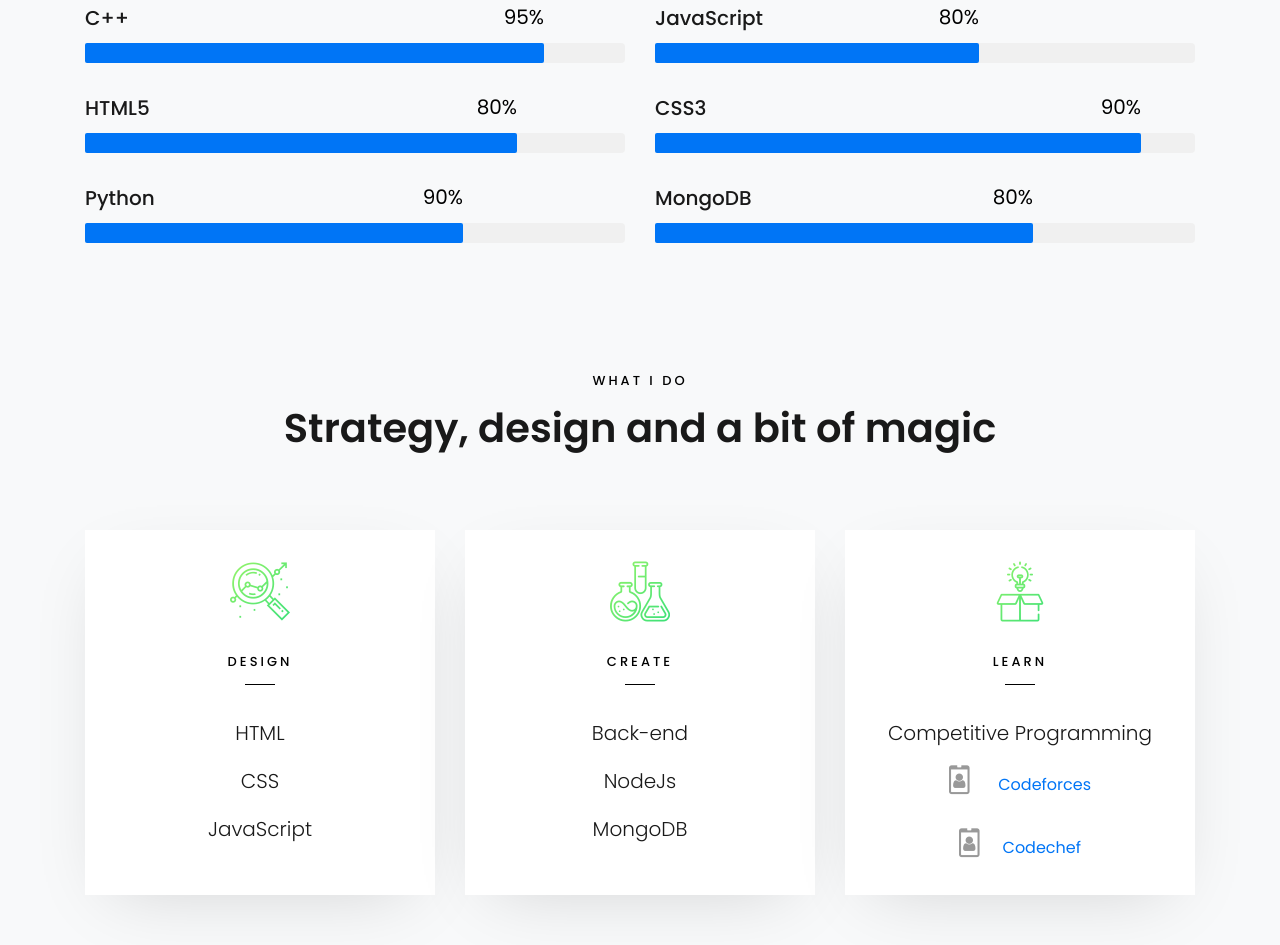
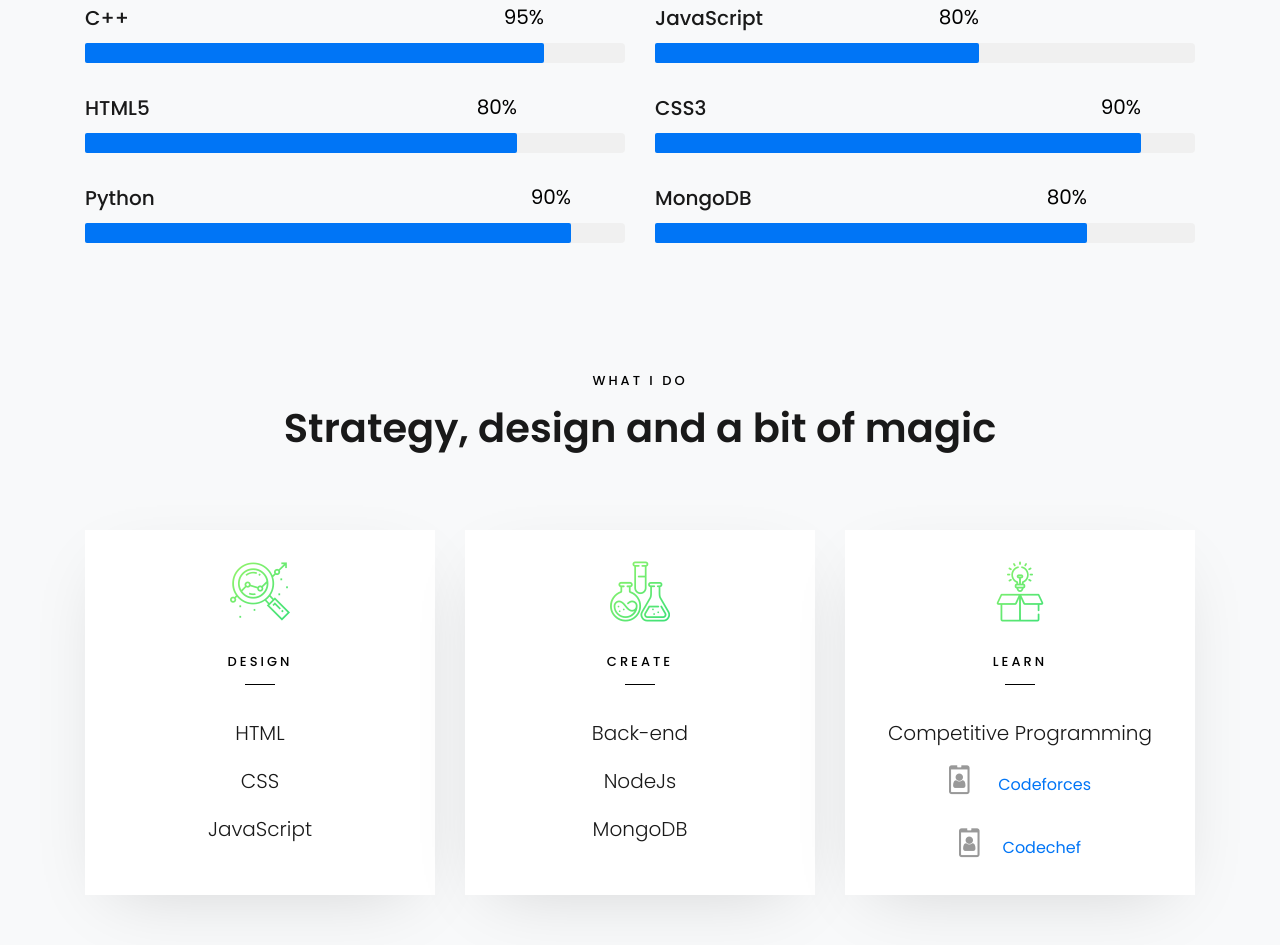
Before and after one commit to fantasy-08/Eshaan_port, a plain HTML site: page index.html in a window 1280 px wide. Shown: the part 1968-2913 px from the top of the page. Drawn offline with Linux system fonts and the light colour scheme; files whose address does not match are found by name.

Commit message:
Update index.html

```diff
--- a/index.html
+++ b/index.html
@@ -107,7 +107,7 @@
 						I am deeply interested in <strong>Competitive Programming</strong>  and love solving tricky problems in the most optimum way possible.
 						<br>
 						Apart from it, I am also a <strong>Full Stack Developer</strong> who loves to see his website shrinking to sizes of different screens perhaps just like me moldable but I keep my creativity fierce intact.
-						I also have a stronghold on fundaments of Languages like <strong>C++ and Python</strong>
+						I also have a stronghold on fundamentals of Languages like <strong>C++ and Python</strong>
 						<br>
 						If you can't find me coding then you can find me holding a camera and randomly roaming streets and seeing things with a new perspective.
 					</p>
@@ -185,7 +185,7 @@
 							<h3>Python</h3>
 							<div class="progress">
 							 	<div class="progress-bar color-5" role="progressbar" aria-valuenow="70"
-							  	aria-valuemin="0" aria-valuemax="100" style="width:70%">
+							  	aria-valuemin="0" aria-valuemax="100" style="width:90%">
 							    <span>90%</span>
 							  	</div>
 							</div>
@@ -196,7 +196,7 @@
 							<h3>MongoDB</h3>
 							<div class="progress">
 							 	<div class="progress-bar color-6" role="progressbar" aria-valuenow="70"
-							  	aria-valuemin="0" aria-valuemax="100" style="width:70%">
+							  	aria-valuemin="0" aria-valuemax="100" style="width:80%">
 							    <span>80%</span>
 							  	</div>
 							</div>
```
